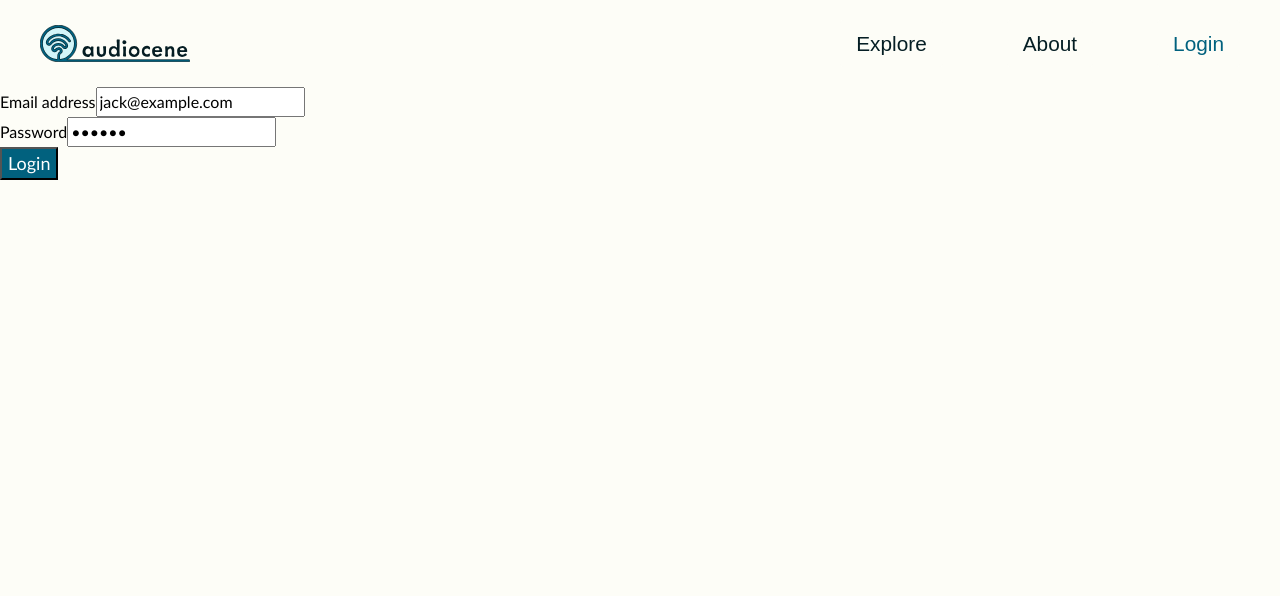
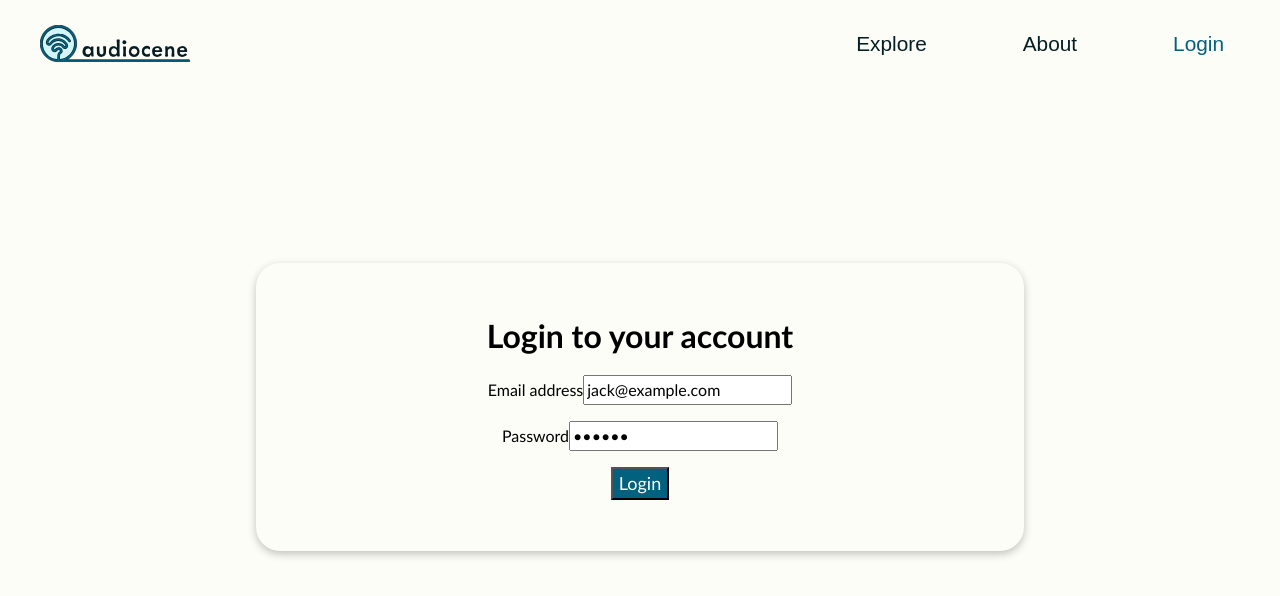
Before and after one commit to andyjsoloman/audiocene, a React (Vite) app in the folder audiocene/: page /login in a window 1280 px wide. Shown: the top 596 px of the page. Built offline with nearby package versions, Linux system fonts and the light colour scheme; a web font is replaced by a local one.

Commit message:
begin login rework styles only

```diff
--- /dev/null
+++ b/audiocene/src/components/Heading.jsx
@@ -0,0 +1,36 @@
+import styled, { css } from "styled-components";
+
+const Heading = styled.h1`
+  ${(props) =>
+    props.as === "h1" &&
+    css`
+      font-size: 3rem;
+      font-weight: 600;
+    `}
+
+  ${(props) =>
+    props.as === "h2" &&
+    css`
+      font-size: 2rem;
+      font-weight: 600;
+    `}
+
+    ${(props) =>
+    props.as === "h3" &&
+    css`
+      font-size: 2rem;
+      font-weight: 500;
+    `}
+
+    ${(props) =>
+    props.as === "h4" &&
+    css`
+      font-size: 2rem;
+      font-weight: 600;
+      text-align: center;
+    `}
+
+  line-height: 1.4;
+`;
+
+export default Heading;
--- a/audiocene/src/components/Login.jsx
+++ b/audiocene/src/components/LoginForm.jsx
@@ -1,9 +1,21 @@
 import { useNavigate } from "react-router-dom";
 import Button from "../components/Button";
-import { useAuth } from "../contexts/FakeAuthContext";
+import { useAuth } from "../contexts/AuthContext.jsx";
 import { useEffect, useState } from "react";
+import styled from "styled-components";
+import Heading from "./Heading.jsx";
 
-export default function Login() {
+const StyledLogin = styled.form`
+  display: flex;
+  flex-direction: column;
+  align-items: center;
+  padding: 3.2rem 4rem;
+  border-radius: 24px;
+  box-shadow: rgba(0, 0, 0, 0.24) 0px 3px 8px;
+  gap: 1rem;
+`;
+
+export default function LoginForm() {
   // PRE-FILL FOR DEV PURPOSES
   const [email, setEmail] = useState("jack@example.com");
   const [password, setPassword] = useState("qwerty");
@@ -24,7 +36,8 @@ export default function Login() {
   );
 
   return (
-    <form onSubmit={handleSubmit}>
+    <StyledLogin onSubmit={handleSubmit}>
+      <Heading as="h4">Login to your account</Heading>
       <div>
         <label htmlFor="email">Email address</label>
         <input
@@ -48,6 +61,6 @@ export default function Login() {
       <div>
         <Button>Login</Button>
       </div>
-    </form>
+    </StyledLogin>
   );
 }
--- a/audiocene/src/pages/Login.jsx
+++ b/audiocene/src/pages/Login.jsx
@@ -1,57 +1,27 @@
-import { useNavigate } from "react-router-dom";
-import Button from "../components/Button";
-import { useAuth } from "../contexts/AuthContext";
-import { useEffect, useState } from "react";
+import styled from "styled-components";
+import LoginForm from "../components/LoginForm";
 import NavBar from "../components/NavBar";
 
-export default function Login() {
-  // PRE-FILL FOR DEV PURPOSES
-  const [email, setEmail] = useState("jack@example.com");
-  const [password, setPassword] = useState("qwerty");
+const LoginLayout = styled.main`
+  min-height: 80vh;
+  display: grid;
+  grid-template-columns: 48rem;
+  align-content: center;
+  justify-content: center;
+  gap: 3.2rem;
+  background-color: var(--color-grey-50);
+`;
 
-  const { login, isAuthenticated } = useAuth();
-  const navigate = useNavigate();
-
-  function handleSubmit(e) {
-    e.preventDefault();
-    if (email && password) login(email, password);
-  }
-
-  useEffect(
-    function () {
-      if (isAuthenticated) navigate("/app", { replace: true });
-    },
-    [isAuthenticated, navigate]
-  );
-
+function Login() {
   return (
     <>
       <NavBar />
-      <form onSubmit={handleSubmit}>
-        <div>
-          <label htmlFor="email">Email address</label>
-          <input
-            type="email"
-            id="email"
-            onChange={(e) => setEmail(e.target.value)}
-            value={email}
-          />
-        </div>
 
-        <div>
-          <label htmlFor="password">Password</label>
-          <input
-            type="password"
-            id="password"
-            onChange={(e) => setPassword(e.target.value)}
-            value={password}
-          />
-        </div>
-
-        <div>
-          <Button>Login</Button>
-        </div>
-      </form>
+      <LoginLayout>
+        <LoginForm />
+      </LoginLayout>
     </>
   );
 }
+
+export default Login;
```
Also changed, not shown: audiocene/src/components/Map copy.jsx (deleted, +0 -53 lines), audiocene/src/components/Modal.jsx (added, +19 -0 lines).
